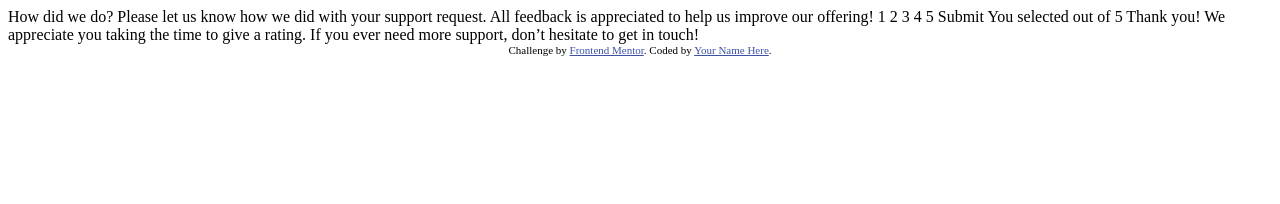
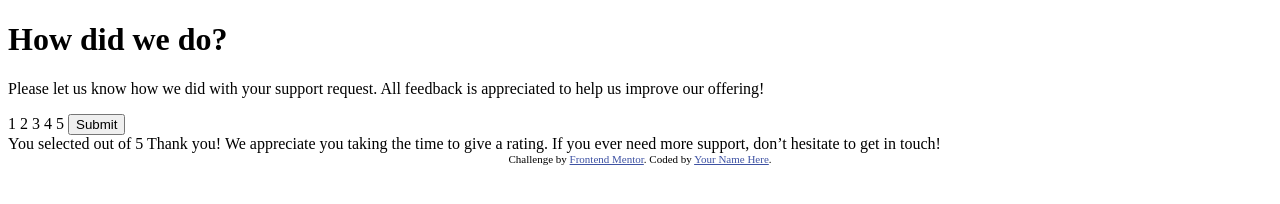
Before and after one commit to codingbeary/interactive-rating-component-main, a plain HTML site: page index.html in a window 1280 px wide. Drawn offline with Linux system fonts and the light colour scheme.

Commit message:
Added HTML structure

```diff
--- a/index.html
+++ b/index.html
@@ -1,49 +1,63 @@
 <!DOCTYPE html>
 <html lang="en">
   <head>
-  <meta charset="UTF-8">
-  <meta name="viewport" content="width=device-width, initial-scale=1.0"> <!-- displays site properly based on user's device -->
+    <meta charset="UTF-8" />
+    <meta name="viewport" content="width=device-width, initial-scale=1.0" />
+    <!-- displays site properly based on user's device -->
 
-  <link rel="icon" type="image/png" sizes="32x32" href="./images/favicon-32x32.png">
+    <link
+      rel="icon"
+      type="image/png"
+      sizes="32x32"
+      href="./images/favicon-32x32.png"
+    />
 
     <title>Frontend Mentor | Interactive rating component</title>
 
     <!-- Feel free to remove these styles or customise in your own stylesheet 👍 -->
     <style>
-    .attribution { font-size: 11px; text-align: center; }
-    .attribution a { color: hsl(228, 45%, 44%); }
+      .attribution {
+        font-size: 11px;
+        text-align: center;
+      }
+      .attribution a {
+        color: hsl(228, 45%, 44%);
+      }
     </style>
   </head>
   <body>
-
+    <main>
       <!-- Rating state start -->
-
-  How did we do?
-
-  Please let us know how we did with your support request. All feedback is appreciated
-  to help us improve our offering!
-
-  1 2 3 4 5
-
-  Submit
+      <h1>How did we do?</h1>
+      <p>
+        Please let us know how we did with your support request. All feedback is
+        appreciated to help us improve our offering!
+      </p>
+      <span class="rating">1</span>
+      <span class="rating">2</span>
+      <span class="rating">3</span>
+      <span class="rating">4</span>
+      <span class="rating">5</span>
+      <button>Submit</button>
+    </main>
 
     <!-- Rating state end -->
 
     <!-- Thank you state start -->
 
-  You selected <!-- Add rating here --> out of 5
-
-  Thank you!
-
-  We appreciate you taking the time to give a rating. If you ever need more support,
-  don’t hesitate to get in touch!
+    You selected
+    <!-- Add rating here -->
+    out of 5 Thank you! We appreciate you taking the time to give a rating. If
+    you ever need more support, don’t hesitate to get in touch!
 
     <!-- Thank you state end -->
-
-
+    <footer>
       <div class="attribution">
-    Challenge by <a href="https://www.frontendmentor.io?ref=challenge" target="_blank">Frontend Mentor</a>.
-    Coded by <a href="#">Your Name Here</a>.
+        Challenge by
+        <a href="https://www.frontendmentor.io?ref=challenge" target="_blank"
+          >Frontend Mentor</a
+        >. Coded by <a href="#">Your Name Here</a>.
       </div>
+    </footer>
   </body>
 </html>
```
Lines whose indentation alone changed are shown as unchanged.
